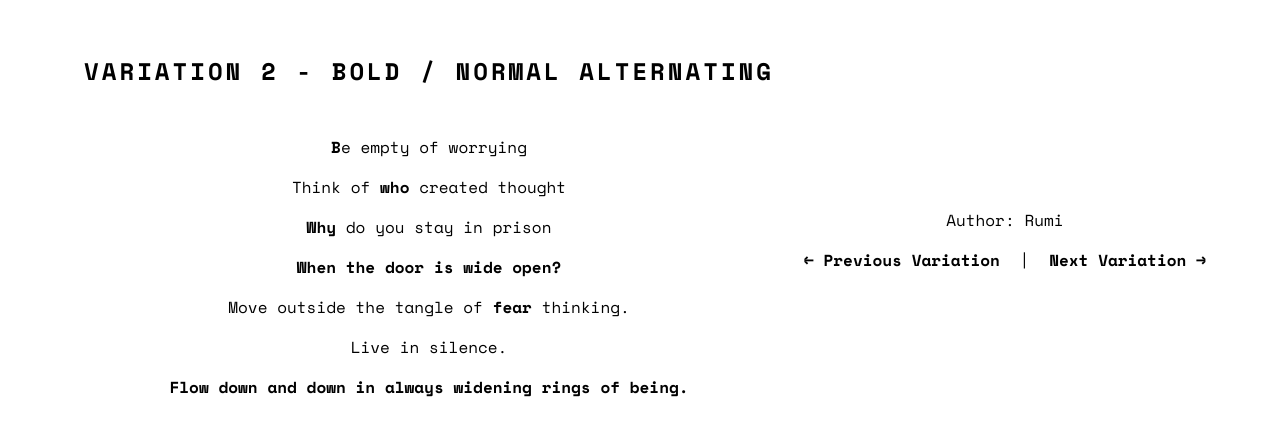
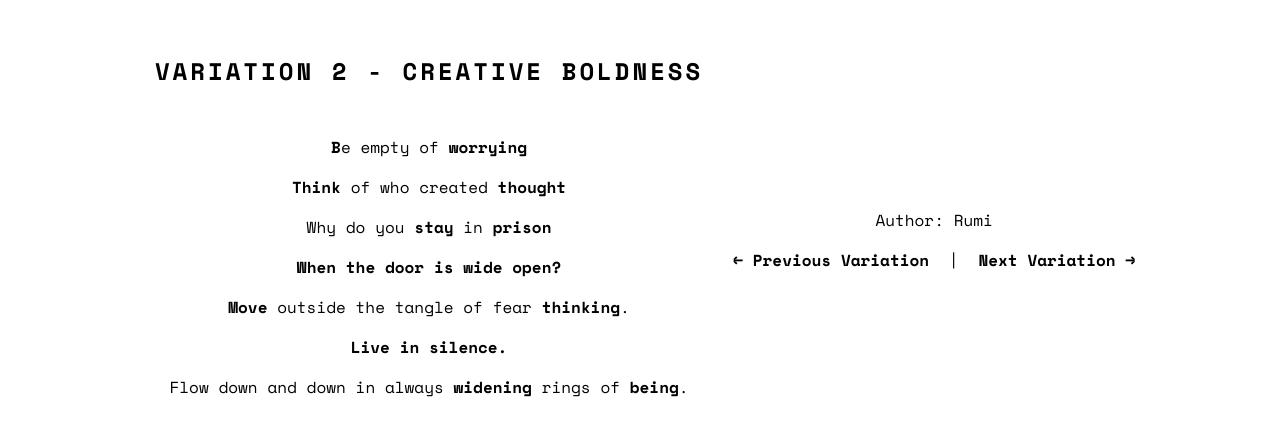
Before and after one commit to fatima2985/Typography_Remix_Poem, a plain HTML site: page variation2.html in a window 1280 px wide. Shown: the part 178-614 px from the top of the page. Drawn offline with nearby package versions, Linux system fonts and the light colour scheme.

Commit message:
Update variation2.html

```diff
--- a/variation2.html
+++ b/variation2.html
@@ -3,26 +3,26 @@
 <head>
     <meta charset="UTF-8">
     <meta name="viewport" content="width=device-width, initial-scale=1.0">
-    <title>Poem Variation 2 - Bold/Normal Alternating</title>
+    <title>Poem Variation 2 - Creative Boldness</title>
     <link rel="stylesheet" href="styles.css">
     <link href="https://fonts.googleapis.com/css2?family=Space+Mono:wght@400;700&display=swap" rel="stylesheet">
 </head>
-<body>
+<body class="variation2">
     <div class="container">
-        <p class="variation-title">Variation 2 - Bold / Normal Alternating</p>
+        <p class="variation-title">Variation 2 - Creative Boldness</p>
         <div class="poem">
-            <p><span class="bold">B</span>e <span class="normal">empty</span> of worrying</p>
-            <p>Think of <span class="bold">who</span> created <span class="normal">thought</span></p>
-            <p><span class="bold">Why</span> do you stay in <span class="normal">prison</span></p>
-            <p class="bold">When the door is wide open?</p>
-            <p><span class="normal">Move</span> outside the tangle of <span class="bold">fear</span> thinking.</p>
-            <p class="normal">Live in silence.</p>
-            <p class="bold">Flow down and down in always widening rings of being.</p>
+            <p><span class="extra-bold">B</span>e <span class="normal">empty</span> of <span class="bold">worrying</span></p>
+            <p><span class="bold">Think</span> of <span class="normal">who</span> created <span class="extra-bold">thought</span></p>
+            <p><span class="normal">Why</span> do you <span class="bold">stay</span> in <span class="extra-bold">prison</span></p>
+            <p class="extra-bold">When the door is wide open?</p>
+            <p><span class="bold">Move</span> outside the <span class="normal">tangle</span> of fear <span class="extra-bold">thinking</span>.</p>
+            <p class="bold">Live in <span class="normal">silence</span>.</p>
+            <p><span class="normal">Flow</span> down and down in always <span class="bold">widening</span> rings of <span class="extra-bold">being</span>.</p>
         </div>
     </div>
     <div class="nav">
         <p>Author: Rumi</p>
-        <a href="index.html">← Previous Variation</a> |
+        <a href="variation1.html">← Previous Variation</a> |
         <a href="variation3.html">Next Variation →</a>
     </div>
 </body>
```
